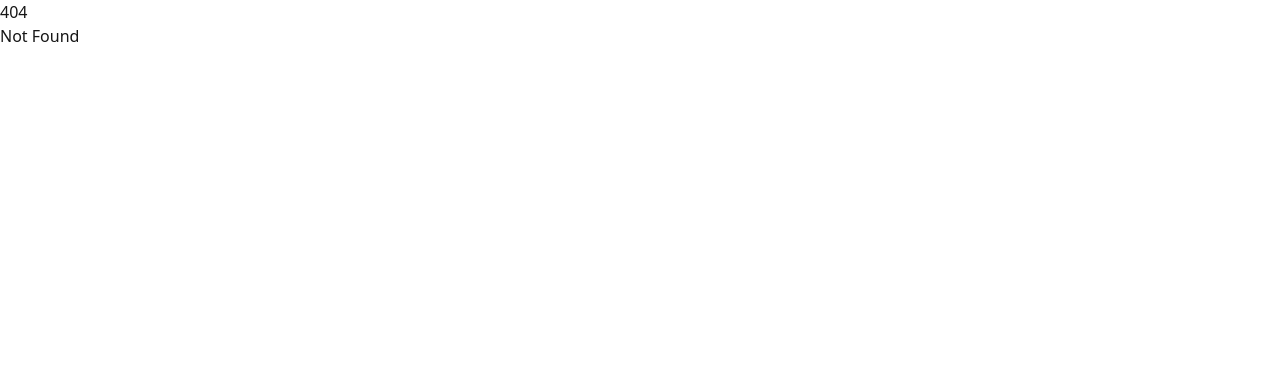
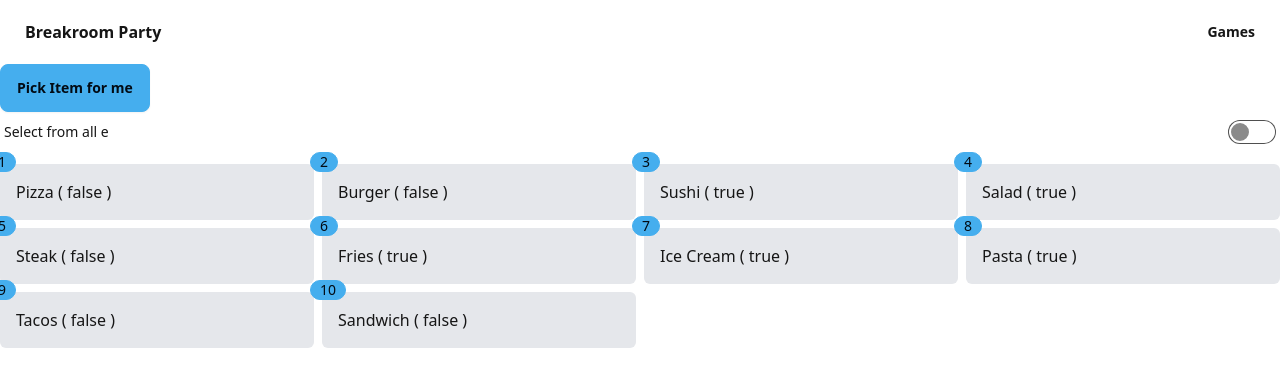
Before and after one commit to DanHachijo/breakroom-party, a SvelteKit app: page /shuffle in a window 1280 px wide. Before the commit this address had no page. Shown: the top 386 px of the page. Built offline with nearby package versions, Linux system fonts and the light colour scheme.

Commit message:
created shuffle

```diff
--- a/src/app.css
+++ b/src/app.css
@@ -1,3 +1,42 @@
 @tailwind base;
 @tailwind components;
 @tailwind utilities;
+
+.h-full-content{
+  height: calc(100vh - 68px);
+}
+
+.slide-out-left {
+	-webkit-animation: slide-out-left 0.5s cubic-bezier(0.550, 0.085, 0.680, 0.530) both;
+	        animation: slide-out-left 0.5s cubic-bezier(0.550, 0.085, 0.680, 0.530) both;
+}
+
+/**
+ * ----------------------------------------
+ * animation slide-out-left
+ * ----------------------------------------
+ */
+ @-webkit-keyframes slide-out-left {
+  0% {
+    -webkit-transform: translateX(0);
+            transform: translateX(0);
+    opacity: 1;
+  }
+  100% {
+    -webkit-transform: translateX(-1000px);
+            transform: translateX(-1000px);
+    opacity: 0;
+  }
+}
+@keyframes slide-out-left {
+  0% {
+    -webkit-transform: translateX(0);
+            transform: translateX(0);
+    opacity: 1;
+  }
+  100% {
+    -webkit-transform: translateX(-1000px);
+            transform: translateX(-1000px);
+    opacity: 0;
+  }
+}
--- /dev/null
+++ b/src/lib/components/shuffle/Shuffle.svelte
@@ -0,0 +1,153 @@
+<script>
+	import { addToastMsgQue } from '$lib/store/globalStore';
+
+	let selectedItem = $state('');
+	// let selectedItemId = $state(null);
+
+	let highlightedItem = $state('');
+	let isShuffling = $state(false);
+
+	let itemListDefault = [
+		{ id: 1, name: 'Pizza', isSelected: false },
+		{ id: 2, name: 'Burger', isSelected: false },
+		{ id: 3, name: 'Sushi', isSelected: true },
+		{ id: 4, name: 'Salad', isSelected: true },
+		{ id: 5, name: 'Steak', isSelected: false },
+		{ id: 6, name: 'Fries', isSelected: true },
+		{ id: 7, name: 'Ice Cream', isSelected: true },
+		{ id: 8, name: 'Pasta', isSelected: true },
+		{ id: 9, name: 'Tacos', isSelected: false },
+		{ id: 10, name: 'Sandwich', isSelected: false }
+	];
+
+	let itemList = $state([]);
+
+	function setItemListDefault() {
+		itemList = [...itemListDefault];
+	}
+
+	function removeItemFromItemList(itemsToRemove) {
+		itemList = itemList.filter((item) => !itemsToRemove.includes(item));
+	}
+
+	let isSelectOnlyOnce = $state(false);
+
+	function toggleSelectedOption() {
+		isSelectOnlyOnce = !isSelectOnlyOnce;
+	}
+
+	// function toggleSelectedItem(itemId) {
+	// 	const item = itemList.find((item) => item.id === itemId);
+	// 	if (item) {
+	// 		item.isSelected = !item.isSelected;
+	// 	}
+	// }
+
+	function setSelectedTrue(itemId) {
+		const item = itemList.find((item) => item.id === itemId);
+		if (item) {
+			console.log('FOUND');
+			item.isSelected = true;
+		}
+	}
+
+	$effect(() => {
+		if (isSelectOnlyOnce) {
+		} else {
+			setItemListDefault();
+		}
+	});
+
+	$effect(() => {
+		if (countSelectedFalse <= 1 && isSelectOnlyOnce) {
+			addToastMsgQue('We only have one item left to shuffle😅');
+		}
+	});
+
+	let countSelectedFalse = $derived(itemList.filter((item) => !item.isSelected).length);
+
+	function shuffleAndHighlight() {
+		let itemsToShuffle = itemList;
+		if (isSelectOnlyOnce) {
+			itemsToShuffle = itemList.filter((item) => !item.isSelected);
+		}
+
+		const randomIndex = Math.floor(Math.random() * itemsToShuffle.length);
+		highlightedItem = itemsToShuffle[randomIndex];
+	}
+
+	// Function to pick a random item from the shuffled array
+	function pickRandomItem() {
+		isShuffling = true;
+		let shuffleDuration = 3000; // 3 seconds
+		let intervalDuration = 100; // Shuffle every 100ms
+
+		// Shuffle immediately and then at regular intervals
+		shuffleAndHighlight();
+		const intervalId = setInterval(shuffleAndHighlight, intervalDuration);
+
+		// Stop shuffling after shuffleDuration
+		setTimeout(() => {
+			clearInterval(intervalId);
+			selectedItem = highlightedItem;
+			// toggleSelectedItem(selectedItem.id);
+			console.log(selectedItem.id);
+			setSelectedTrue(selectedItem.id);
+			isShuffling = false;
+		}, shuffleDuration);
+	}
+</script>
+
+<!-- <button class="btn" onclick={()=>{addToastMsgQue("Lorem ipsum dolor sit. Lorem ipsum dolor sit.")}}>
+  Update
+</button> -->
+<div class="">
+	<button
+		class="btn btn-md btn-primary"
+		onclick={pickRandomItem}
+		disabled={isShuffling || (countSelectedFalse <= 1 && isSelectOnlyOnce)}
+	>
+		Pick Item for me
+	</button>
+
+	<div class="form-control">
+		<label class="label cursor-pointer">
+			<span class="label-text">
+				{isSelectOnlyOnce ? 'Disabled selected items' : 'Select from all'}
+				e</span
+			>
+			<input
+				disabled={isShuffling}
+				type="checkbox"
+				class="toggle"
+				bind:checked={isSelectOnlyOnce}
+			/>
+		</label>
+	</div>
+
+	<div class="grid grid-cols-12 justify-center gap-2 mt-3">
+		{#each itemList as item, index}
+			<div
+				class="col-span-12 sm:col-span-6 md:col-span-4 lg:col-span-3 flex justify-center {item.isSelected &&
+				isSelectOnlyOnce &&
+				highlightedItem.id !== item.id
+					? 'opacity-50'
+					: ''} "
+			>
+				<div
+					class="w-full relative p-4 rounded-md transition-transform duration-100 {highlightedItem ===
+					item
+						? 'bg-blue-300 scale-105'
+						: 'bg-gray-200'}"
+				>
+					<div class="">
+						<div class="badge badge-primary absolute -top-3 -left-3">{index + 1}</div>
+
+						{item.name} ( {item.isSelected}
+						)
+					</div>
+				</div>
+			</div>
+		{/each}
+	</div>
+</div>
--- /dev/null
+++ b/src/lib/store/globalStore.js
@@ -0,0 +1,21 @@
+// GlobalStore.js
+
+import { writable } from 'svelte/store';
+
+
+export const toastMsgQue = writable([]);
+let currentId = 0;
+
+
+export function setToastMsgQueEmpty() {
+	toastMsgQue.set([]);
+}
+
+export function addToastMsgQue(msg = 'Default message', style = 'alert-info') {
+  currentId++;
+  toastMsgQue.update((queue) => [...queue, { id: currentId, msg, style }]);
+}
+
+export function removeToastMsg(idToRemove) {
+  toastMsgQue.update((queue) => queue.filter((msg) => msg.id !== idToRemove));
+}
--- /dev/null
+++ b/src/lib/wireframe/Header.svelte
@@ -0,0 +1,18 @@
+<script>
+	import { goto } from '$app/navigation';
+</script>
+
+<div class="navbar bg-base-100 rounded-b-lg">
+	<div class="flex-1">
+		<button class="btn btn-ghost text-base" onclick={() => goto('/')}>Breakroom Party</button>
+	</div>
+	<div class="dropdown dropdown-end">
+		<div tabindex="0" role="button" class="btn btn-ghost rounded-btn">Games</div>
+		<div
+			class="menu dropdown-content z-[1] p-2 shadow bg-base-100 rounded-box w-52 mt-4 gap-2 "
+		>
+			<button class="btn " onclick={() => goto('/shuffle')}>shuffle</button>
+			<button class="btn " onclick={() => goto('/buzzer')}>Buzzer Button </button>
+		</div>
+	</div>
+</div>
--- /dev/null
+++ b/src/lib/wireframe/Toast.svelte
@@ -0,0 +1,21 @@
+<!-- Toast.svelte -->
+<script>
+	import { onMount } from 'svelte';
+	import { removeToastMsg } from '$lib/store/globalStore';
+	let { msg, style, id } = $props();
+
+	function closeToast() {
+		removeToastMsg(id);
+	}
+
+	onMount(() => {
+		setTimeout(closeToast, 5000);
+	});
+</script>
+
+<div class="alert relative p-4 {style} ">
+	<button class="btn btn-ghost btn-circle btn-xs absolute right-1 top-1" onclick={closeToast}
+		>X</button
+	>
+	<span>{msg} </span>
+</div>
--- a/src/routes/+layout.svelte
+++ b/src/routes/+layout.svelte
@@ -1,5 +1,28 @@
 <script>
-  import "../app.css";
+	import '../app.css';
+	import Header from '$lib/wireframe/Header.svelte';
+	import Toast from '$lib/wireframe/Toast.svelte';
+	import { toastMsgQue } from '$lib/store/globalStore';
+
+	let toastMsgList;
+
+	toastMsgQue.subscribe((value) => {
+		toastMsgList = value;
+	});
+
 </script>
 
-<slot />
+<div class=" h-screen">
+	<div class="container mx-auto">
+		<Header />
+		<div class="h-full-content">
+			<slot />
+
+			<div class="toast toast-bottom toast-start">
+					{#each toastMsgList as { msg, style, id } (id)}
+						<Toast {msg} {style} {id} />
+					{/each}
+			</div>
+		</div>
+	</div>
+</div>
--- a/src/routes/+page.svelte
+++ b/src/routes/+page.svelte
@@ -1,22 +1,7 @@
 <script>
-	import { get } from '$lib/supabase/client';
 
-	async function fetchData() {
-		try {
-			const response = await get();
-			if (response.status === 200) {
-				console.log('Data fetched successfully:', response.body.data);
-				// Do something with the fetched data
-			} else {
-				console.error('Failed to fetch data:', response.body.error);
-			}
-		} catch (error) {
-			console.error('Error fetching data:', error);
-		}
-	}
-
-	fetchData();
 </script>
 
-<h1 class="text-3xl font-bold underline">Hello world!</h1>
-<button class="btn btn-primary">Btn</button>
+<div class="flex justify-center items-center h-full ">
+  <span class="text-2xl font-bold">Welcome to <span class="text-blue-400">Breakroom</span> Party 🎉</span>
+</div>
--- /dev/null
+++ b/src/routes/buzzer/+page.svelte
@@ -0,0 +1 @@
+Let's Play Buzzer game
--- /dev/null
+++ b/src/routes/shuffle/+page.svelte
@@ -0,0 +1,5 @@
+<script>
+	import Shuffle from "$lib/components/shuffle/Shuffle.svelte";
+</script>
+
+<Shuffle/>
```
Also changed, not shown: src/lib/supabase/client.js (+0 -13 lines).
